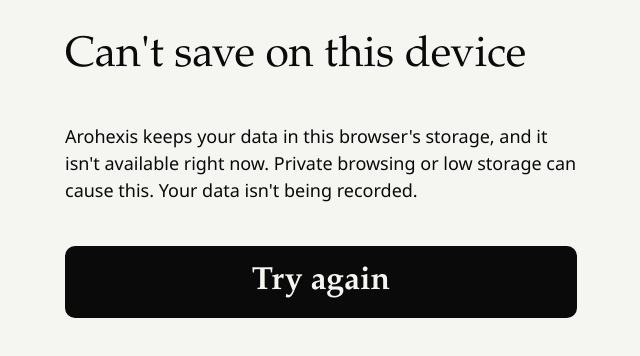
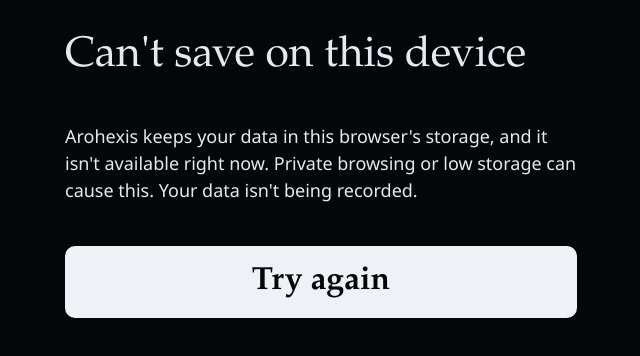
Before and after one commit to shreyandhawa/arohexis, a React (Vite) app: page / in a window 1280 px wide. Shown: the top 356 px of the page, without its empty margins (319-959 px from the left). Built offline with nearby package versions, Linux system fonts and the light colour scheme; a web font is replaced by a local one.

Commit message:
feat(design): night sky tokens, dark by default

```diff
--- a/public/theme.js
+++ b/public/theme.js
@@ -1,7 +1,9 @@
 /* global localStorage, document */
 try {
   const t = localStorage.getItem('arohexis:theme');
-  if (t === 'light' || t === 'dark') document.documentElement.setAttribute('data-theme', t);
+  // Night sky (ADR-036): dark unless the person chose light or their device's setting.
+  if (t !== 'system')
+    document.documentElement.setAttribute('data-theme', t === 'light' ? 'light' : 'dark');
 } catch {
-  /* storage unavailable: the system theme applies */
+  document.documentElement.setAttribute('data-theme', 'dark');
 }
--- a/src/app/App.tsx
+++ b/src/app/App.tsx
@@ -14,8 +14,7 @@ function ThemeSync() {
     const root = document.documentElement;
     // theme.js reads this mirror before first paint, so there is no flash.
     try {
-      if (theme === 'system') localStorage.removeItem(THEME_MIRROR);
-      else localStorage.setItem(THEME_MIRROR, theme);
+      localStorage.setItem(THEME_MIRROR, theme);
     } catch {
       // Storage may be unavailable; the stored setting still applies.
     }
--- a/src/app/screens/Welcome.tsx
+++ b/src/app/screens/Welcome.tsx
@@ -3,6 +3,7 @@ import { useNavigate } from 'react-router';
 import { demo } from '../../copy/demo';
 import { stepOf, welcome as copy } from '../../copy/welcome';
 import { enterDemo } from '../actions/demo';
+import { setPreference } from '../actions/preferences';
 import { Button } from '../components/Button';
 import { markWelcomed } from '../data/dbChoice';
 import { useData } from '../data/DataProvider';
@@ -27,6 +28,8 @@ export function Welcome() {
   const kind = step === 1 ? 'intro' : step === 2 && ios ? 'ios' : 'choose';
 
   function startFresh() {
+    // Night sky is the default for a new record (ADR-036); Settings offers Light and System.
+    void setPreference(deps, { theme: 'dark' });
     markWelcomed();
     void navigate('/', { replace: true });
   }
--- a/src/design/tokens.css
+++ b/src/design/tokens.css
@@ -1,5 +1,7 @@
-/* Design tokens (ADR-018 "Contrast"). Components use only the semantic
-   custom properties below, never the --mono-* primitives. */
+/* Design tokens (ADR-018 "Contrast", ADR-036 "Night sky"). Components use only the
+   semantic custom properties below, never the --mono-* primitives. The dark theme
+   shares the plate's background, and --color-glow is the soft light around the
+   primary action and focus (none in light). */
 
 :root {
   color-scheme: light;
@@ -30,6 +32,7 @@
   --color-focus: #0a0a0a;
   --color-selected: #0a0a0a;
   --color-on-selected: #f5f5f2;
+  --color-glow: transparent;
 
   /* Plate and part colours (spec §16.7, ADR-026): the same in both themes. */
   --plate-bg: #05060a;
@@ -87,38 +90,40 @@
 @media (prefers-color-scheme: dark) {
   :root:not([data-theme='light']) {
     color-scheme: dark;
-    --color-bg: #0a0a0a;
-    --color-surface: #141414;
-    --color-hover: #1f1f1f;
-    --color-text: #e6e6e2;
-    --color-text-muted: #a3a39f;
-    --color-border: #a3a39f;
-    --color-rule: #a3a39f;
-    --color-accent: #e6e6e2;
-    --color-accent-pressed: #d6d6d2;
-    --color-on-accent: #0a0a0a;
-    --color-focus: #e6e6e2;
-    --color-selected: #e6e6e2;
-    --color-on-selected: #0a0a0a;
+    --color-bg: #05060a;
+    --color-surface: #0d1017;
+    --color-hover: #171b25;
+    --color-text: #e6e9ef;
+    --color-text-muted: #9aa3b5;
+    --color-border: #7c8598;
+    --color-rule: #262c39;
+    --color-accent: #eef1f6;
+    --color-accent-pressed: #d0d6e1;
+    --color-on-accent: #05060a;
+    --color-focus: #eef1f6;
+    --color-selected: #eef1f6;
+    --color-on-selected: #05060a;
+    --color-glow: rgb(238 241 246 / 0.3);
   }
 }
 
 /* Dark theme chosen explicitly. Keep identical to the block above. */
 :root[data-theme='dark'] {
   color-scheme: dark;
-  --color-bg: #0a0a0a;
-  --color-surface: #141414;
-  --color-hover: #1f1f1f;
-  --color-text: #e6e6e2;
-  --color-text-muted: #a3a39f;
-  --color-border: #a3a39f;
-  --color-rule: #a3a39f;
-  --color-accent: #e6e6e2;
-  --color-accent-pressed: #d6d6d2;
-  --color-on-accent: #0a0a0a;
-  --color-focus: #e6e6e2;
-  --color-selected: #e6e6e2;
-  --color-on-selected: #0a0a0a;
+  --color-bg: #05060a;
+  --color-surface: #0d1017;
+  --color-hover: #171b25;
+  --color-text: #e6e9ef;
+  --color-text-muted: #9aa3b5;
+  --color-border: #7c8598;
+  --color-rule: #262c39;
+  --color-accent: #eef1f6;
+  --color-accent-pressed: #d0d6e1;
+  --color-on-accent: #05060a;
+  --color-focus: #eef1f6;
+  --color-selected: #eef1f6;
+  --color-on-selected: #05060a;
+  --color-glow: rgb(238 241 246 / 0.3);
 }
 
 /* Controls on the plate keep the dark theme's tokens in either theme (ADR-026).
@@ -126,17 +131,18 @@
 .plate-scope {
   color: var(--color-text);
   color-scheme: dark;
-  --color-bg: #0a0a0a;
-  --color-surface: #141414;
-  --color-hover: #1f1f1f;
-  --color-text: #e6e6e2;
-  --color-text-muted: #a3a39f;
-  --color-border: #a3a39f;
-  --color-rule: #a3a39f;
-  --color-accent: #e6e6e2;
-  --color-accent-pressed: #d6d6d2;
-  --color-on-accent: #0a0a0a;
-  --color-focus: #e6e6e2;
-  --color-selected: #e6e6e2;
-  --color-on-selected: #0a0a0a;
+  --color-bg: #05060a;
+  --color-surface: #0d1017;
+  --color-hover: #171b25;
+  --color-text: #e6e9ef;
+  --color-text-muted: #9aa3b5;
+  --color-border: #7c8598;
+  --color-rule: #262c39;
+  --color-accent: #eef1f6;
+  --color-accent-pressed: #d0d6e1;
+  --color-on-accent: #05060a;
+  --color-focus: #eef1f6;
+  --color-selected: #eef1f6;
+  --color-on-selected: #05060a;
+  --color-glow: rgb(238 241 246 / 0.3);
 }
--- a/src/domain/demo.ts
+++ b/src/domain/demo.ts
@@ -262,7 +262,7 @@ export function generateDemoData(seed: number, endDate: string, tz: string): Exp
     obstacles: [...DEFAULT_OBSTACLES],
     plans,
     settings: {
-      theme: 'system',
+      theme: 'dark',
       weekStartsOn: 1,
       checkinDay: 0,
       persistRequested: false,
```
Also changed, not shown: 1 other file (tests, documents, lock files or other folders).
